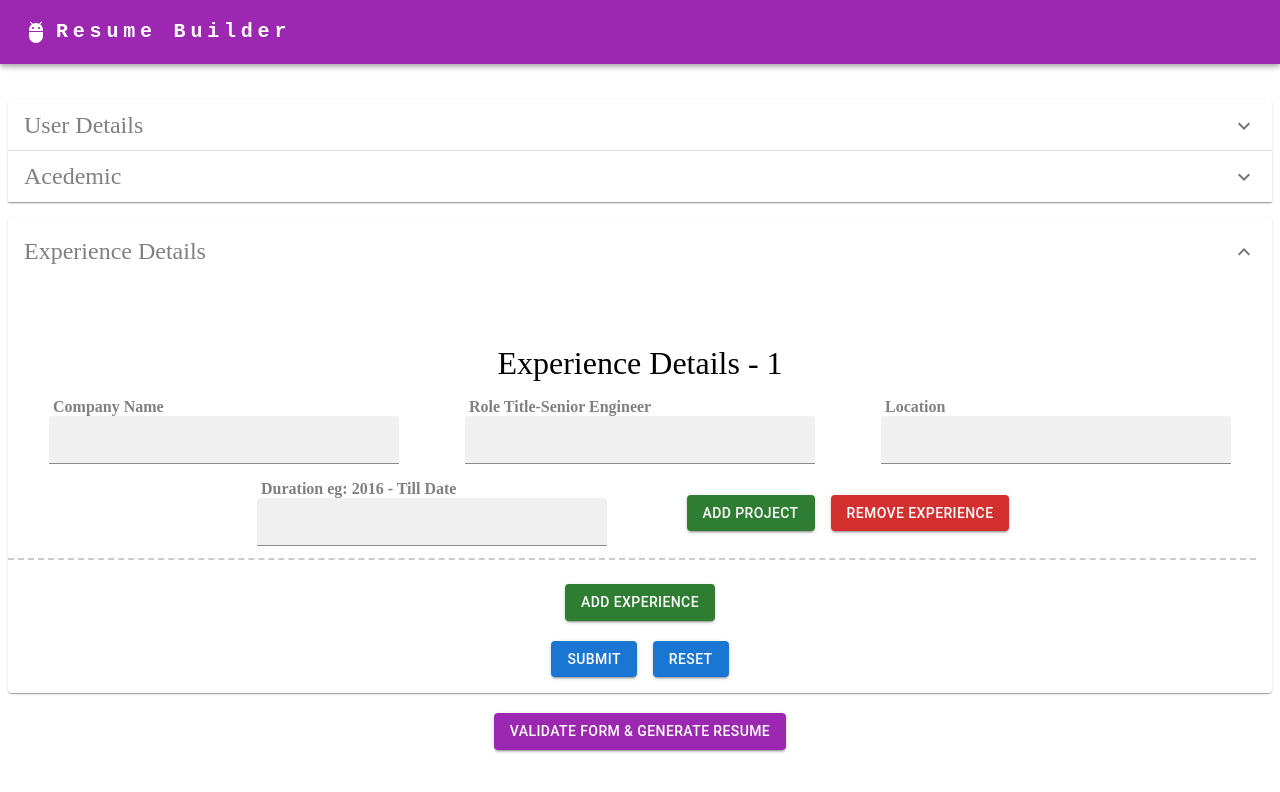
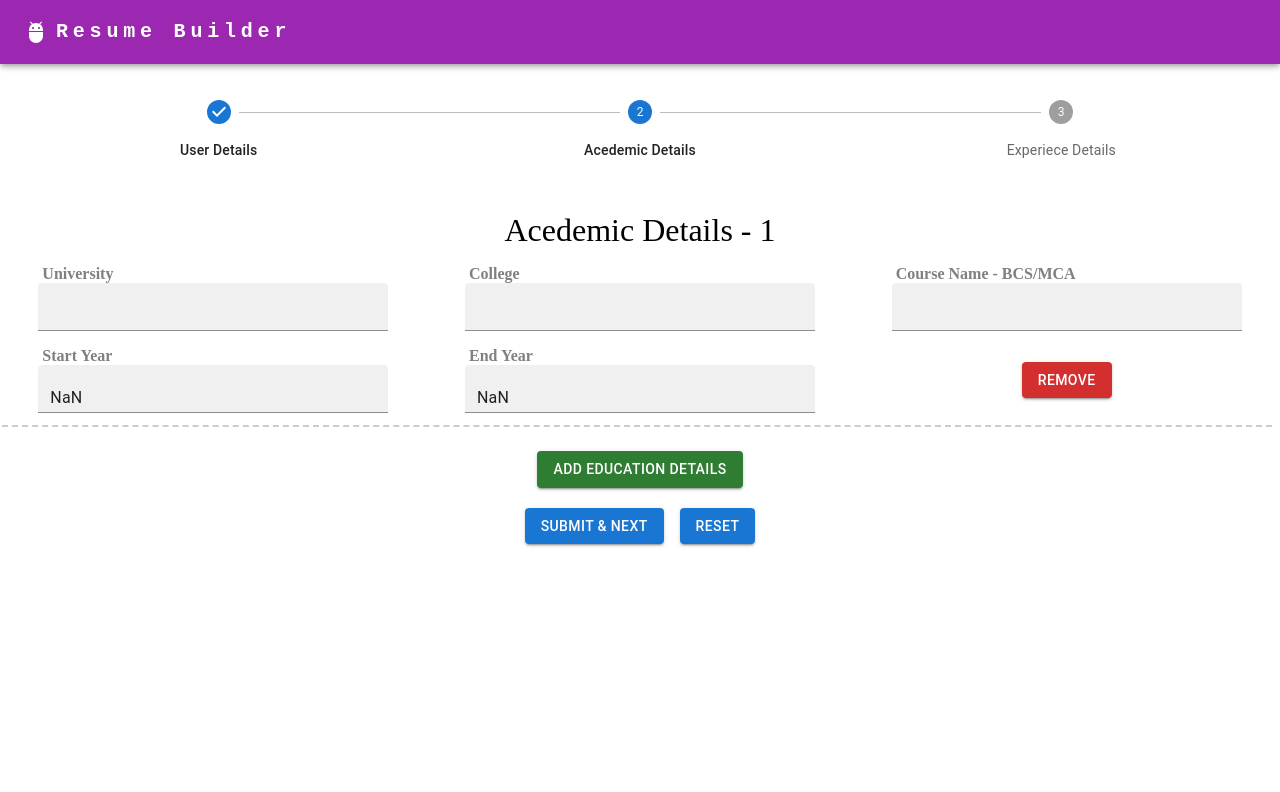
Before and after one commit to abhilash4384/resume-builder, a React (Vite) app: page / in a window 1280 px wide. Shown: the top 792 px of the page. Built offline with nearby package versions, Linux system fonts and the light colour scheme; a web font is replaced by a local one.

Commit message:
stepper added

```diff
--- a/src/pages/resume-form/education-form.tsx
+++ b/src/pages/resume-form/education-form.tsx
@@ -56,12 +56,12 @@ const EducationForm = ({ setExpanded }: { setExpanded: any }) => {
 
   const onSubmit: SubmitHandler<IEducationFields> = (data) => {
     setEducationDetailsState(data);
+    setExpanded(2);
   };
 
   useEffect(() => {
     reset(educationDetailsState);
-    setExpanded('panel3');
-  }, [reset, educationDetailsState]);
+  }, [reset, educationDetailsState, setExpanded]);
 
   const isAnyEducationFormAvialable = useMemo(
     () => (controlledFields.length > 0 ? true : false),
@@ -151,7 +151,7 @@ const EducationForm = ({ setExpanded }: { setExpanded: any }) => {
           <Grid container className="row-center mt-5">
             <div className="mx-2">
               <Button variant="contained" type="submit">
-                Submit
+                Submit & Next
               </Button>
             </div>
 
--- a/src/pages/resume-form/experiance-form.tsx
+++ b/src/pages/resume-form/experiance-form.tsx
@@ -42,7 +42,7 @@ const ExperienceForm = ({ setExpanded }: { setExpanded: any }) => {
 
   const onSubmit: SubmitHandler<IExperienceFields> = (data) => {
     setExperienceDetails(data);
-    setExpanded(false);
+    setExpanded(4);
   };
 
   useEffect(() => {
@@ -96,7 +96,7 @@ const ExperienceForm = ({ setExpanded }: { setExpanded: any }) => {
           <Grid container className="row-center mt-5">
             <div className="mx-2">
               <Button variant="contained" type="submit">
-                Submit
+                Submit & Next
               </Button>
             </div>
 
--- a/src/pages/resume-form/resume-form.tsx
+++ b/src/pages/resume-form/resume-form.tsx
@@ -1,14 +1,8 @@
 // @ts-nocheck
 
-import ExpandMoreIcon from '@mui/icons-material/ExpandMore';
-import {
-  Accordion,
-  AccordionDetails,
-  AccordionSummary,
-  Button,
-} from '@mui/material';
+import { Step, StepLabel, Stepper } from '@mui/material';
 import { useAtom } from 'jotai';
-import React, { useCallback } from 'react';
+import React, { useCallback, useMemo } from 'react';
 import { useNavigate } from 'react-router-dom';
 import educationSchema from '../../schemas/education.schema';
 import experienceSchema from '../../schemas/experience.schema';
@@ -22,14 +16,25 @@ import EducationForm from './education-form';
 import ExperianceForm from './experiance-form';
 import UserDetailsForm from './user-details-form';
 
+const STEPS: Record<number, React.Component> = {
+  0: UserDetailsForm,
+  1: EducationForm,
+  2: ExperianceForm,
+};
+
+const stepperTitles: Record<number, string> = {
+  0: 'User Details',
+  1: 'Acedemic Details',
+  2: 'Experiece Details',
+};
+
 const ResumeForm = () => {
-  const [expanded, setExpanded] = React.useState<string | false>('panel1');
+  const [activeStep, setActiveStep] = React.useState<number | undefined>(1);
   const navigate = useNavigate();
 
-  const handleChange =
-    (panel: string) => (event: React.SyntheticEvent, newExpanded: boolean) => {
-      setExpanded(newExpanded ? panel : false);
-    };
+  const handleChange = (panel: number) => {
+    setActiveStep(panel ?? undefined);
+  };
 
   const [experienceData] = useAtom(experienceDetailsAtomState);
   const [educationData] = useAtom(educationDetailsAtomState);
@@ -50,7 +55,7 @@ const ResumeForm = () => {
               })
               .catch((e) => {
                 console.log(e);
-                setExpanded('panel3');
+                setActiveStep(3);
                 alert('Experience details form is invalid!');
                 return;
               });
@@ -58,70 +63,56 @@ const ResumeForm = () => {
           })
           .catch((e) => {
             console.log(e);
-            setExpanded('panel2');
+            setActiveStep(2);
             alert('Education details form is invalid!');
             return;
           });
       })
       .catch((e) => {
         console.log(e);
-        setExpanded('panel1');
+        setActiveStep(1);
         alert('User details form is invalid!');
         return;
       });
   }, [educationData, experienceData, navigate, userData]);
+
+  const ActiveComponent = useMemo(() => {
+    return STEPS?.[activeStep];
+  }, [activeStep]);
+  console.log(activeStep, ' typeof = ', typeof activeStep);
   return (
     <main className="row-center">
       <section>
         <div className="mt-5">
-          <Accordion
-            expanded={expanded === 'panel1'}
-            onChange={handleChange('panel1')}
-          >
-            <AccordionSummary
-              expandIcon={<ExpandMoreIcon />}
-              aria-controls="panel1a-content"
-              id="panel1a-header"
-            >
-              <p className="text-grey text-title">User Details</p>
-            </AccordionSummary>
-            <AccordionDetails>
-              <UserDetailsForm setExpanded={setExpanded} />
-            </AccordionDetails>
-          </Accordion>
-          <Accordion
-            expanded={expanded === 'panel2'}
-            onChange={handleChange('panel2')}
-          >
-            <AccordionSummary
-              expandIcon={<ExpandMoreIcon />}
-              aria-controls="panel2a-content"
-              id="panel2a-header"
-            >
-              <p className="text-grey text-title">Acedemic</p>
-            </AccordionSummary>
-            <AccordionDetails>
-              <EducationForm setExpanded={setExpanded} />
-            </AccordionDetails>
-          </Accordion>
-
-          <Accordion
-            expanded={expanded === 'panel3'}
-            onChange={handleChange('panel3')}
-          >
-            <AccordionSummary
-              expandIcon={<ExpandMoreIcon />}
-              aria-controls="panel3a-content"
-              id="panel3a-header"
-            >
-              <p className="text-grey text-title">Experience Details</p>
-            </AccordionSummary>
-            <AccordionDetails>
-              <ExperianceForm setExpanded={setExpanded} />
-            </AccordionDetails>
-          </Accordion>
+          <Stepper activeStep={activeStep} alternativeLabel>
+            {Object.keys(STEPS).map((stepKey, index) => (
+              <Step key={stepKey}>
+                <div
+                  role="button"
+                  onClick={() => {
+                    setActiveStep(index);
+                  }}
+                >
+                  <StepLabel>{stepperTitles[stepKey]}</StepLabel>
+                </div>
+              </Step>
+            ))}
+          </Stepper>
+          <div>
+            {ActiveComponent && (
+              <ActiveComponent
+                setExpanded={(step) => {
+                  if (step === 4) {
+                    generateResumeHandler();
+                  } else {
+                    setActiveStep(step);
+                  }
+                }}
+              />
+            )}
+          </div>
         </div>
-        <div className="my-5 row-center">
+        {/* <div className="my-5 row-center">
           <Button
             color="secondary"
             variant="contained"
@@ -129,7 +120,7 @@ const ResumeForm = () => {
           >
             Validate Form & Generate Resume
           </Button>
-        </div>
+        </div> */}
       </section>
     </main>
   );
--- a/src/pages/resume-form/user-details-form.tsx
+++ b/src/pages/resume-form/user-details-form.tsx
@@ -68,15 +68,18 @@ const UserDetailsForm = ({ setExpanded }: { setExpanded: any }) => {
   });
   const onSubmit: SubmitHandler<IUserFields> = (data) => {
     setUserDetailsState(data);
+    setExpanded(1);
   };
 
   useEffect(() => {
     reset(userDetailsState);
-    setExpanded('panel2');
-  }, [reset, setExpanded, userDetailsState]);
+  }, [reset, userDetailsState]);
 
   return (
     <div className="mt-5">
+      <Grid item xs={12} className="row-center">
+        <p className="text-large">User Details</p>
+      </Grid>
       <form onSubmit={handleSubmit(onSubmit)}>
         <Grid container spacing={2} className="row-center">
           {userDetailsFormFields.map((field) => (
@@ -103,7 +106,7 @@ const UserDetailsForm = ({ setExpanded }: { setExpanded: any }) => {
         <Grid container className="row-center mt-5">
           <div className="mx-2">
             <Button variant="contained" type="submit">
-              Submit
+              Submit & Next
             </Button>
           </div>
 
```
